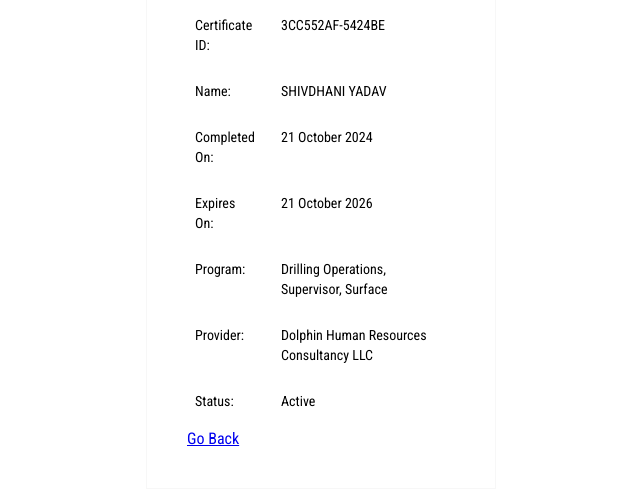
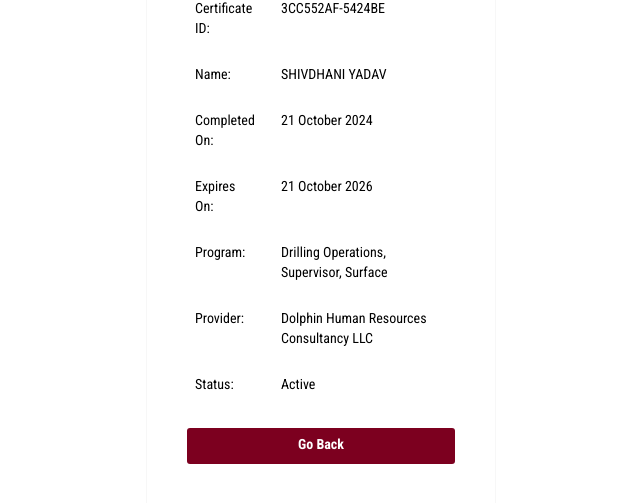
Before and after one commit to aniketp13/lookout, a plain HTML site: page certificate.html in a window 1280 px wide. Shown: the part 195-698 px from the top of the page, without its empty margins (319-959 px from the left). Drawn offline with Linux system fonts and the light colour scheme.

Commit message:
Back button design

```diff
--- a/certificate.html
+++ b/certificate.html
@@ -68,7 +68,7 @@
         .justify-center {
             justify-content: center;
         }
-        button.primary {
+        a.primary {
             background-color: #7c001f;
             color: #FFFFFF;
             font-weight: 600;
@@ -88,6 +88,9 @@
             padding: 8px 20px;
             width: 100%;
             margin-top: 16px;
+            display: block;
+            text-decoration: none;
+            text-align: center;
         }
 
         .input-container input {
```
